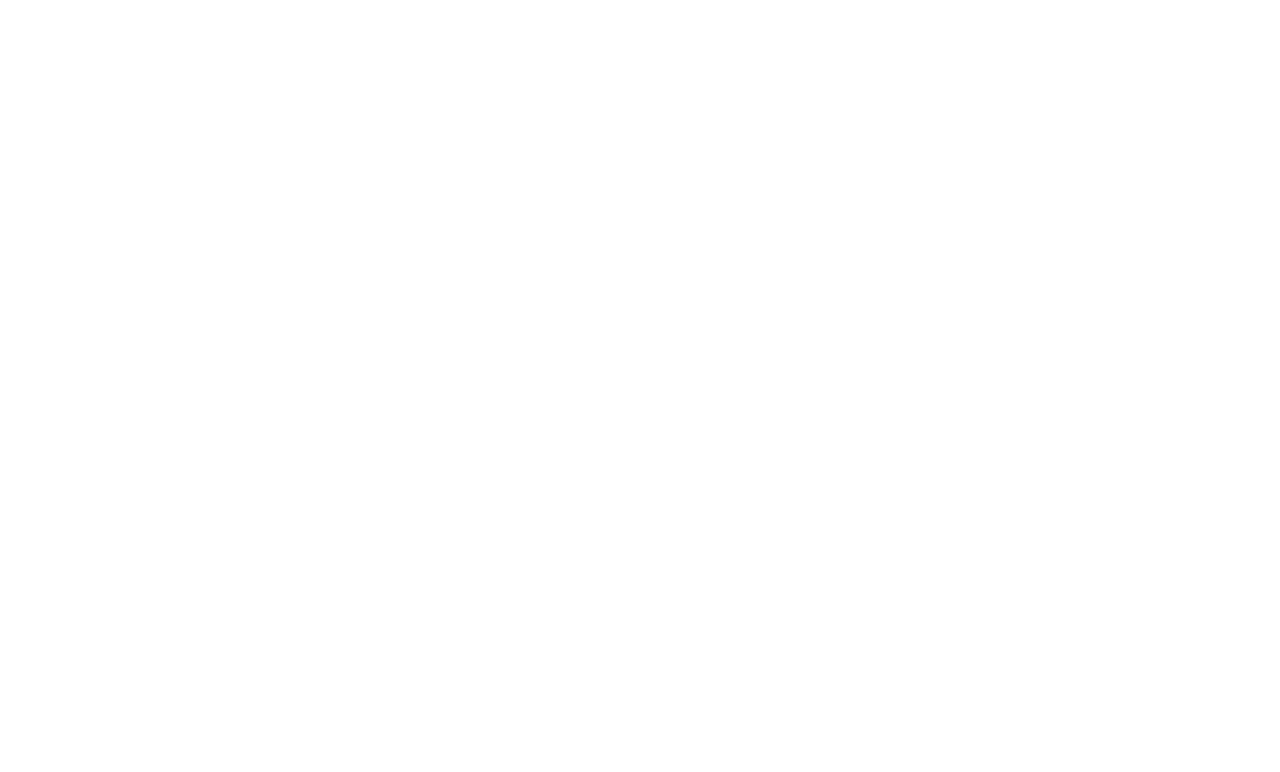
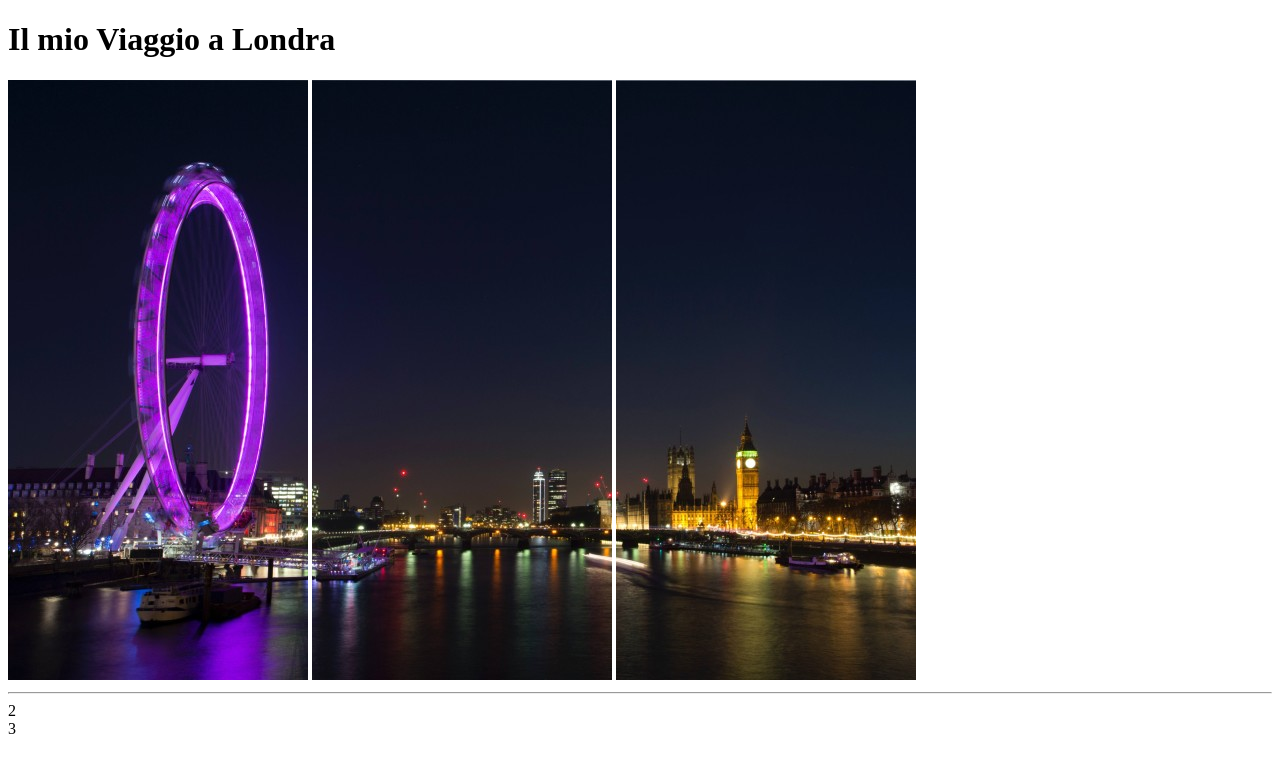
Before and after one commit to MorenaMastromarino/html-london-trip, a plain HTML site: page index.html in a window 1280 px wide. Drawn offline with Linux system fonts and the light colour scheme.

Commit message:
aggiunta header

```diff
--- a/index.html
+++ b/index.html
@@ -7,6 +7,17 @@
   <title>Document</title>
 </head>
 <body>
+  <header>
+    <h1>Il mio Viaggio a Londra</h1>
+    <img src="img/pexels-bill-emrich-230794-0.jpg" alt="London landscape 0">
+    <img src="img/pexels-bill-emrich-230794-1.jpg" alt="London landscape 1">
+    <img src="img/pexels-bill-emrich-230794-2.jpg" alt="London landscape 2">
+    <hr>
+  </header>
+
+  <main>2</main>
+
+  <footer>3</footer>
 
 </body>
 </html>
```
Also changed, not shown: img/pexels-bill-emrich-230794-0.jpg (added), img/pexels-bill-emrich-230794-1.jpg (added), img/pexels-bill-emrich-230794-2.jpg (added).
